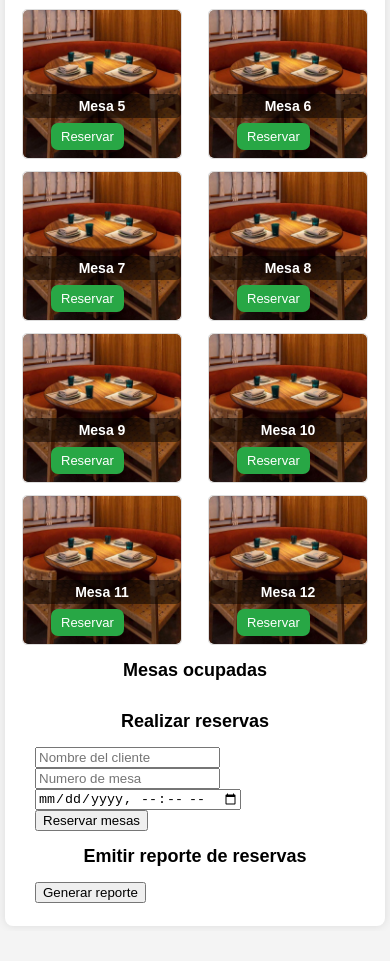
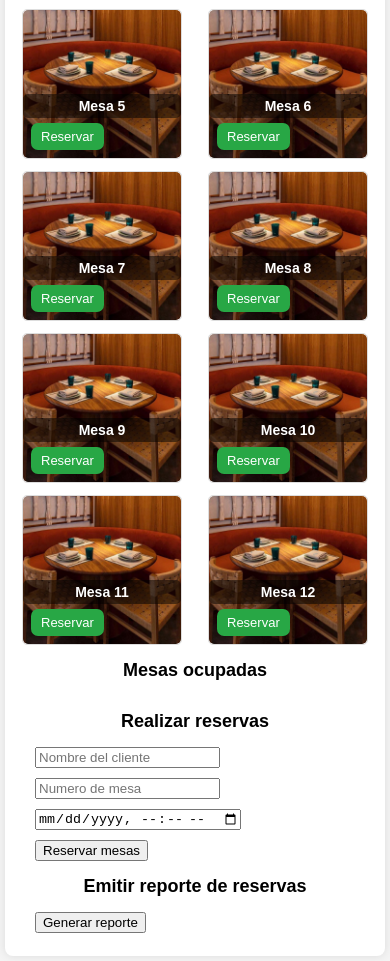
Before and after one commit to David2007-bp/reservaciones-, a plain HTML site: page index.html in a window 390 px wide. Shown: the part 414-1375 px from the top of the page. Before the commit the page ends 1345 px from the top, so only its background shows below. Drawn offline with Linux system fonts and the light colour scheme.

Commit message:
Refactor styles.css for improved layout and responsiveness

```diff
--- a/styles.css
+++ b/styles.css
@@ -84,15 +84,12 @@ h1, h2 {
   background-color: #218838;
 }
 
-input {
+input, button:not(.button) {
+  display: block;
   margin-left: 20px;
+  margin-top: 10px;
 }
 
-button {
-  margin-left: 20px;
-}
-
-/* ==== TABLET ==== */
 @media (max-width: 768px) {
   .container {
     padding: 15px;
```
